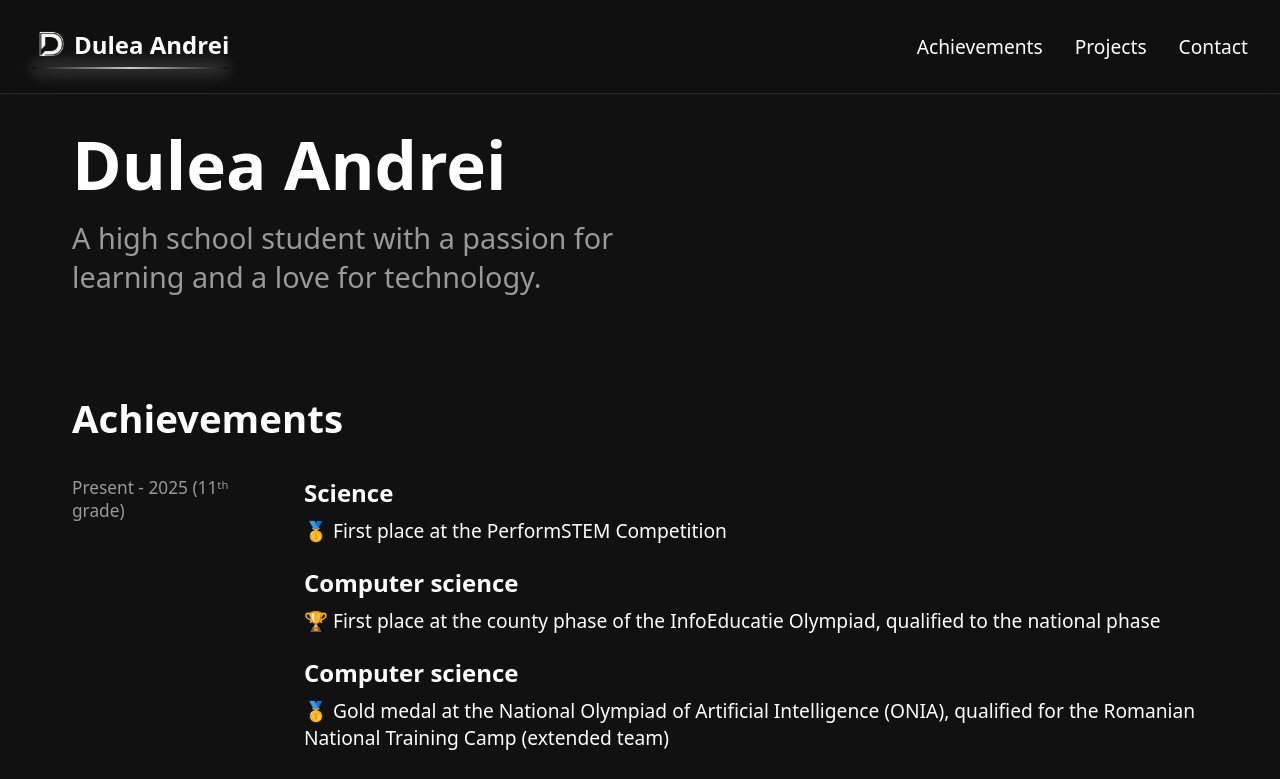
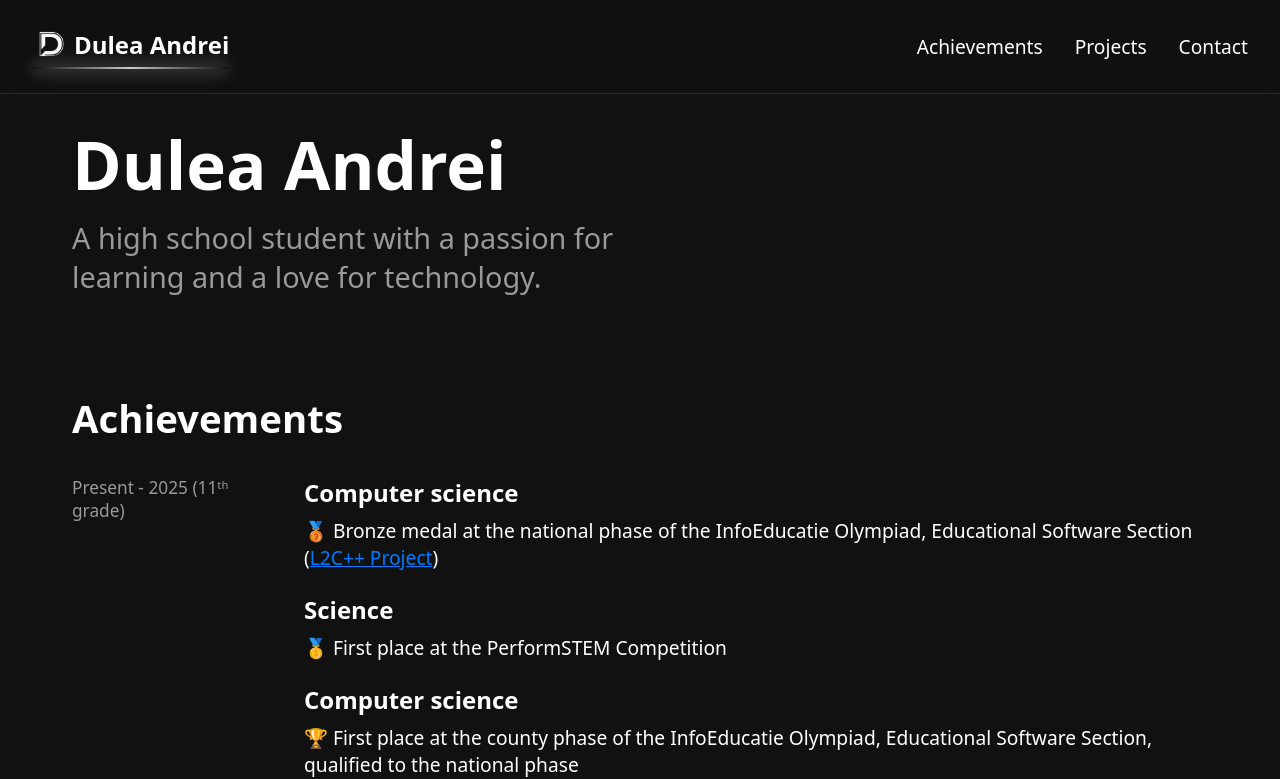
Before and after one commit to Dul3a/Personal_Website, a Next.js app: page / in a window 1280 px wide. Shown: the top 779 px of the page. Built offline with nearby package versions, Linux system fonts and the light colour scheme.

Commit message:
added new content (bronze medal at the national phase of Infoeducatie)

```diff
--- a/src/app/page.js
+++ b/src/app/page.js
@@ -150,11 +150,14 @@ export default function Home() {
             <motion.div className={styles.timelineItem} variants={itemVariants}>
               <div className={styles.timelineDate}>Present - 2025 (11ᵗʰ grade)</div>
               <div className={styles.timelineContent}>
+                <h3>Computer science</h3>
+                <p>🥉 Bronze medal at the national phase of the InfoEducatie Olympiad, Educational Software Section (<a href="https://l2cpp.vercel.app/" target="_blank" rel="noopener noreferrer" style={{ color: '#007bff', textDecoration: 'underline' }}>L2C++ Project</a>)</p> <br></br>
+
                 <h3>Science</h3>
                 <p>🥇 First place at the PerformSTEM Competition</p> <br></br>
 
                 <h3>Computer science</h3>
-                <p>🏆 First place at the county phase of the InfoEducatie Olympiad, qualified to the national phase</p> <br></br>
+                <p>🏆 First place at the county phase of the InfoEducatie Olympiad, Educational Software Section, qualified to the national phase</p> <br></br>
 
                 <h3>Computer science</h3>
                 <p>🥇 Gold medal at the National Olympiad of Artificial Intelligence (ONIA), qualified for the Romanian National Training Camp (extended team)</p> <br></br>
```
